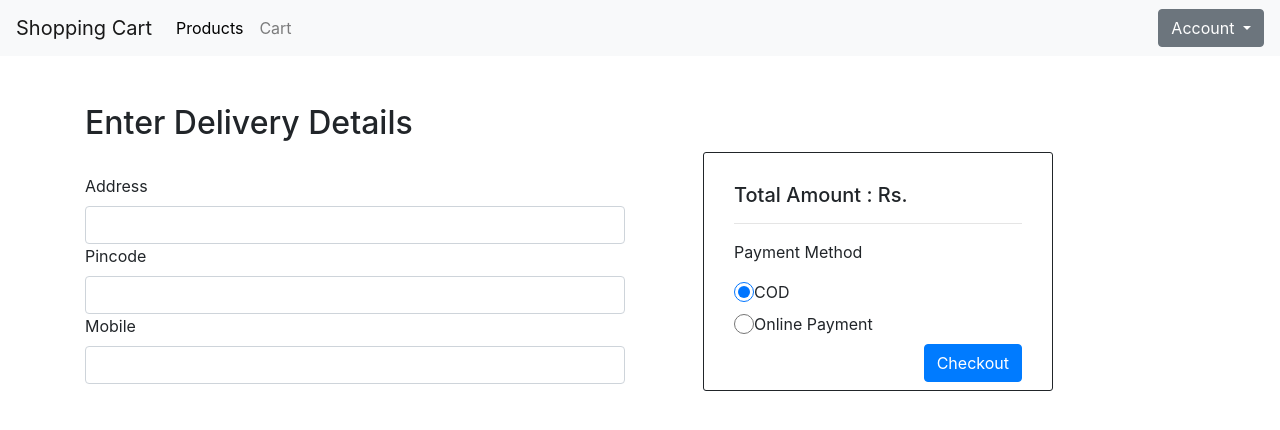
After one commit to Adarsh-S1/E-Commerce-Website, a Node project: template views/user/place-order.hbs in a window 1280 px wide. The commit adds this page. Shown: the top 430 px of the page. Run offline with Node 20 templates, Linux system fonts and the light colour scheme; the template is opened without the code that fills it, so the values that code supplies are empty; some libraries are stand-ins or nearby versions.

Commit message:
COD finished

```diff
--- a/config/collections.js
+++ b/config/collections.js
@@ -1,5 +1,6 @@
 module.exports={
     PRODUCT_COLLECTION:'product',
     USER_COLLECTION:'user',
-    CART_COLLECTION:'cart'
+    CART_COLLECTION:'cart',
+    ORDER_COLLECTION:'order'
 }
--- a/helpers/product-helpers.js
+++ b/helpers/product-helpers.js
@@ -4,7 +4,7 @@ const { response } = require('express')
 var objectId=require('mongodb').ObjectID
 module.exports={
     addProduct:(product,callback)=>{
-
+        product.Price=parseInt(product.Price)
     db.get().collection('product').insertOne(product).then((data)=>{
         callback(data.ops[0]._id)
     })
@@ -31,6 +31,7 @@ module.exports={
         })
     },
     updateProduct:(proId,proDetails)=>{
+        proDetails.Price=parseInt(proDetails.Price)
         return new Promise((resolve,reject)=>{
             db.get().collection(collection.PRODUCT_COLLECTION)
                 .updateOne({_id:objectId(proId)},{
--- a/views/admin/add-product.hbs
+++ b/views/admin/add-product.hbs
@@ -9,7 +9,7 @@
                     <label for="">Category</label>
                     <input type="text" class="form-control" name="Category">
                     <label for="">Price</label>
-                    <input type="text" class="form-control" name="Price">
+                    <input type="number" class="form-control" name="Price">
                     <label for="">Description</label>
                     <input type="text" class="form-control" name="Description">
                     <label for="">Image</label>
--- a/views/admin/edit-product.hbs
+++ b/views/admin/edit-product.hbs
@@ -9,7 +9,7 @@
                     <label for="">Category</label>
                     <input type="text" class="form-control" name="Category" value="{{product.Category}}">
                     <label for="">Price</label>
-                    <input type="text" class="form-control" name="Price" value="{{product.Price}}">
+                    <input type="number" class="form-control" name="Price" value="{{product.Price}}">
                     <label for="">Description</label>
                     <input type="text" class="form-control" name="Description" value="{{product.Description}}">
                     <label for="">Image</label><br>
--- a/views/layout/layout.hbs
+++ b/views/layout/layout.hbs
@@ -7,7 +7,7 @@
 
     <!-- Bootstrap CSS -->
     <link rel="stylesheet" href="https://maxcdn.bootstrapcdn.com/bootstrap/4.0.0/css/bootstrap.min.css" integrity="sha384-Gn5384xqQ1aoWXA+058RXPxPg6fy4IWvTNh0E263XmFcJlSAwiGgFAW/dAiS6JXm" crossorigin="anonymous">
-
+    <script src="https://ajax.googleapis.com/ajax/libs/jquery/3.5.1/jquery.min.js"></script>
   </head>
   <body>
       {{#if admin}}
@@ -21,10 +21,9 @@
 
     <!-- Optional JavaScript -->
     <!-- jQuery first, then Popper.js, then Bootstrap JS -->
-    <script src="https://code.jquery.com/jquery-3.2.1.slim.min.js" integrity="sha384-KJ3o2DKtIkvYIK3UENzmM7KCkRr/rE9/Qpg6aAZGJwFDMVNA/GpGFF93hXpG5KkN" crossorigin="anonymous"></script>
     <script src="https://cdnjs.cloudflare.com/ajax/libs/popper.js/1.12.9/umd/popper.min.js" integrity="sha384-ApNbgh9B+Y1QKtv3Rn7W3mgPxhU9K/ScQsAP7hUibX39j7fakFPskvXusvfa0b4Q" crossorigin="anonymous"></script>
     <script src="https://maxcdn.bootstrapcdn.com/bootstrap/4.0.0/js/bootstrap.min.js" integrity="sha384-JZR6Spejh4U02d8jOt6vLEHfe/JQGiRRSQQxSfFWpi1MquVdAyjUar5+76PVCmYl" crossorigin="anonymous"></script>
-    <script src="https://ajax.googleapis.com/ajax/libs/jquery/3.5.1/jquery.min.js"></script>
+
     <script src="/javascripts/script.js"></script>
   </body>
 </html>
--- /dev/null
+++ b/views/user/place-order.hbs
@@ -0,0 +1,72 @@
+<section>
+    <div class="container mt-5">
+        <form action="" id="checkout-form">
+            <div class="row">
+                <div class="col-md-6">
+                    <h2>Enter Delivery Details</h2><br>
+                    <div>
+                        <label for="">Address</label>
+                        <input type="text" class="form-control" id="address" name="address">
+
+                        <label for="">Pincode</label>
+                        <input type="text" class="form-control" id="pincode" name="pincode">
+
+                        <label for="">Mobile</label>
+                        <input type="text" class="form-control" id="mobile" name="mobile">
+                        <input type="text" name="userId" id="" value="{{user._id}}" hidden>
+                    </div>
+                </div>
+                <div class="col-md-4">
+                    <div class="container mt-5 ml-5 checkout">
+                        <h5>Total Amount : Rs.{{total}}</h5>
+                        <hr>
+                        <div class="payment">
+                            <p>Payment Method</p>
+                            <label for="" class="radio-inline">
+                                <input type="radio" value="COD" name="payment-method" checked>COD
+                            </label>
+                            <label for="" class="radio-inline">
+                                <input type="radio" value="ONLINE" name="payment-method" >Online Payment
+                            </label>
+                            <button class="btn btn-primary float-right" type="submit">Checkout</button>
+                        </div>
+                    </div>
+                </div>
+            </div>
+        </form>
+    </div>
+</section>
+<script>
+    $("#checkout-form").submit((e)=>{
+        e.preventDefault()
+        $.ajax({
+            url:'/place-order',
+            method:'post',
+            data:$('#checkout-form').serialize(),
+            success:(response)=>{
+                alert(response)
+                if(response.status){
+                    location.href=''
+                }
+            }
+        })
+    })
+</script>
+<style>
+input[type=radio]{
+    width: 20px;
+    height: 20px;
+}
+label.radio-inline{
+    display: flex;
+    align-items: center;
+}
+.checkout{
+    border:1px solid;
+    border-radius: 3px;
+    padding: 30px;
+}
+.payment{
+    padding-bottom: 16px;
+}
+</style>
--- a/views/user/view-products.hbs
+++ b/views/user/view-products.hbs
@@ -8,7 +8,7 @@
           <center><img class="card-img-top" src="/product-images/{{this._id}}.jpg" alt="Card image cap" style="height: 200px; width:140px; padding-top: 5px;"></center>
       <div class="card-body">
       <center><h4 style="color: #212121;" class="card-title">{{this.Name}}</h4></center>
-             <center><h5><p style="color: #388e3c;" class="card-text">{{this.Price}}</p></h5></center>
+             <center><h5><p style="color: #388e3c;" class="card-text">₹ {{this.Price}}</p></h5></center>
 
        <center><p style="opacity: 0.9;" class="card-text">{{this.Description}}</p></center>
        <br>
```
Also changed, not shown: helpers/user-helper.js (+83 -4 lines), routes/user.js (+18 -3 lines), views/user/cart.hbs (+29 -8 lines), public/product-images/5f8bdfadeaa8661eb8137ca6.jpg (added), public/product-images/5f8bdff6eaa8661eb8137ca8.jpg (added), public/product-images/5f8be069eaa8661eb8137ca9.jpg (added), public/product-images/5f8c037a78b4e1124c37d5b6.jpg (added), public/product-images/5f8c2262bb47180124d4a88a.jpg (added), public/product-images/5f8c2437fd31142f28f66fb5.jpg (added), public/product-images/5f8c24bac7290c09e83ae45b.jpg (added), public/product-images/5f8c24c4c7290c09e83ae45c.jpg (added), public/product-images/5f8e7df039d9d6250c41d527.jpg (added).
